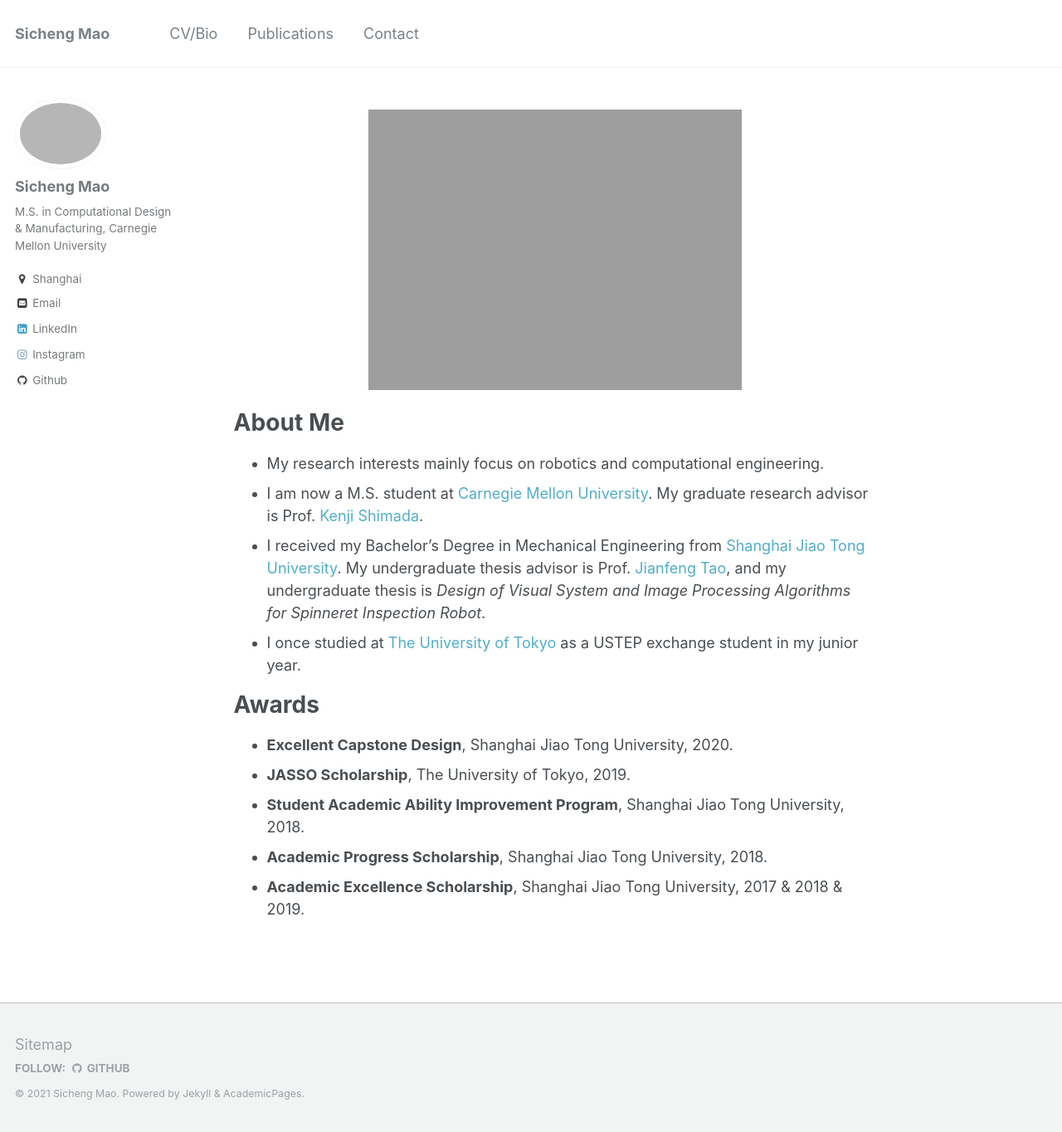
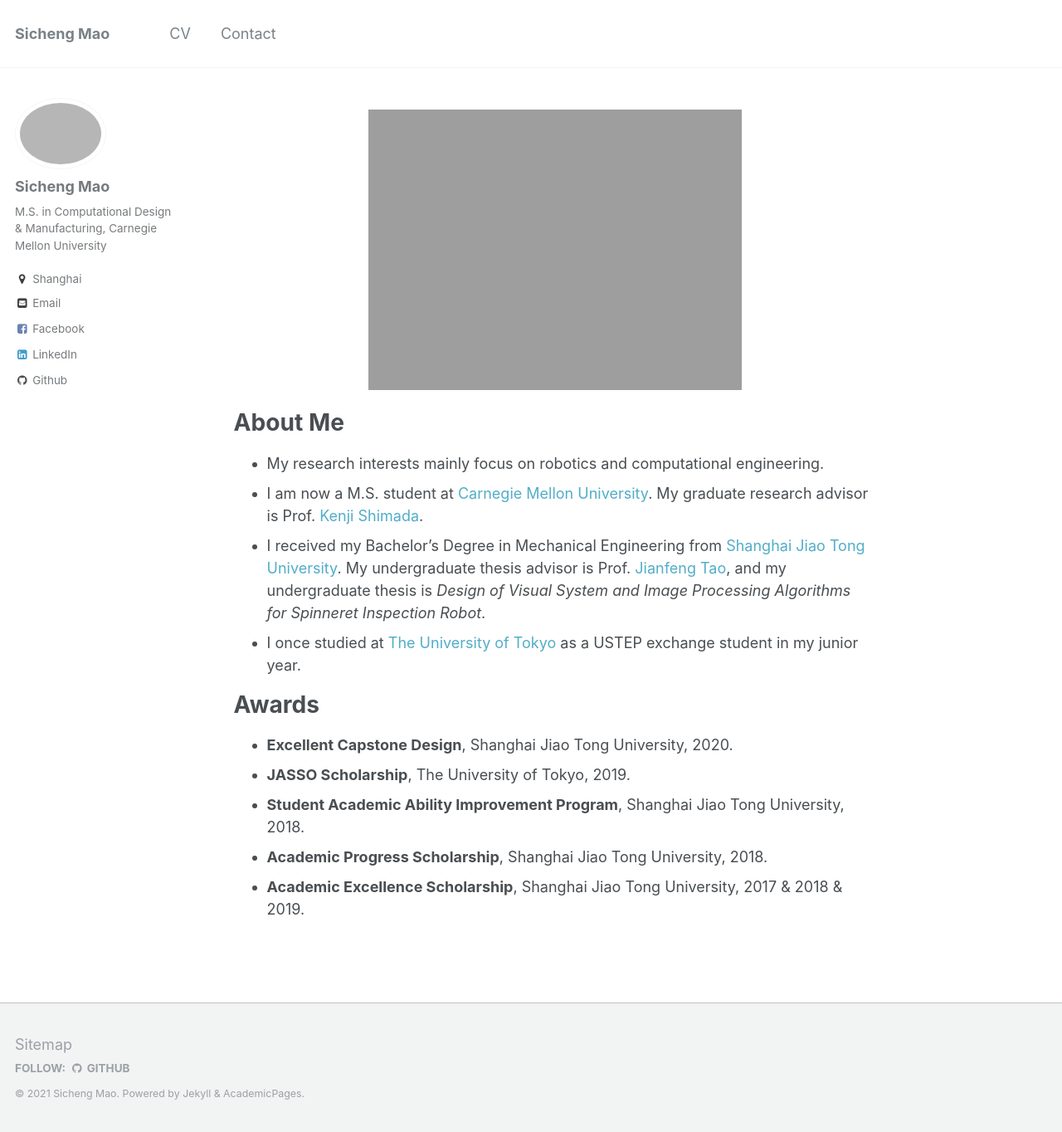
Before and after one commit to maosicheng/maosicheng.github.io, a Jekyll site: the page built from _pages/about.md, in a window 1280 px wide and 1364 px high. Shown: the whole window at 83% size. Built offline with Jekyll 4.4.1, drawn with Linux system fonts in a browser that asks for light colours.

Commit message:
revise 5

```diff
--- a/_config.yml
+++ b/_config.yml
@@ -78,7 +78,7 @@ analytics:
 # Site Author
 author:
   name             : "Sicheng Mao"
-  avatar           : "bingyu.jpg"
+  avatar           : "sicheng.jpg"
   bio              : "M.S. in Computational Design & Manufacturing, Carnegie Mellon University"
   location         : "Shanghai"
   employer         :
@@ -89,12 +89,12 @@ author:
   codepen          :
   dribbble         :
   flickr           :
-  facebook         :
+  facebook         : "maosicheng"
   foursquare       :
   github           : "maosicheng"
   google_plus      :
   keybase          :
-  instagram        : "maosicheng"
+  instagram        :
   lastfm           :
   linkedin         : "maosicheng"
   orcid            :
--- a/_data/navigation.yml
+++ b/_data/navigation.yml
@@ -1,10 +1,10 @@
 # main links links
 main:
-  - title: "CV/Bio"
+  - title: "CV"
     url: /files/sicheng_cv.pdf
 
-  - title: "Publications"
-    url: /publications/
+  # - title: "Publications"
+  #   url: /publications/
 
   # - title: "Awards & Honors"
   #   url: /awards/
```
Also changed, not shown: 1 other file.
